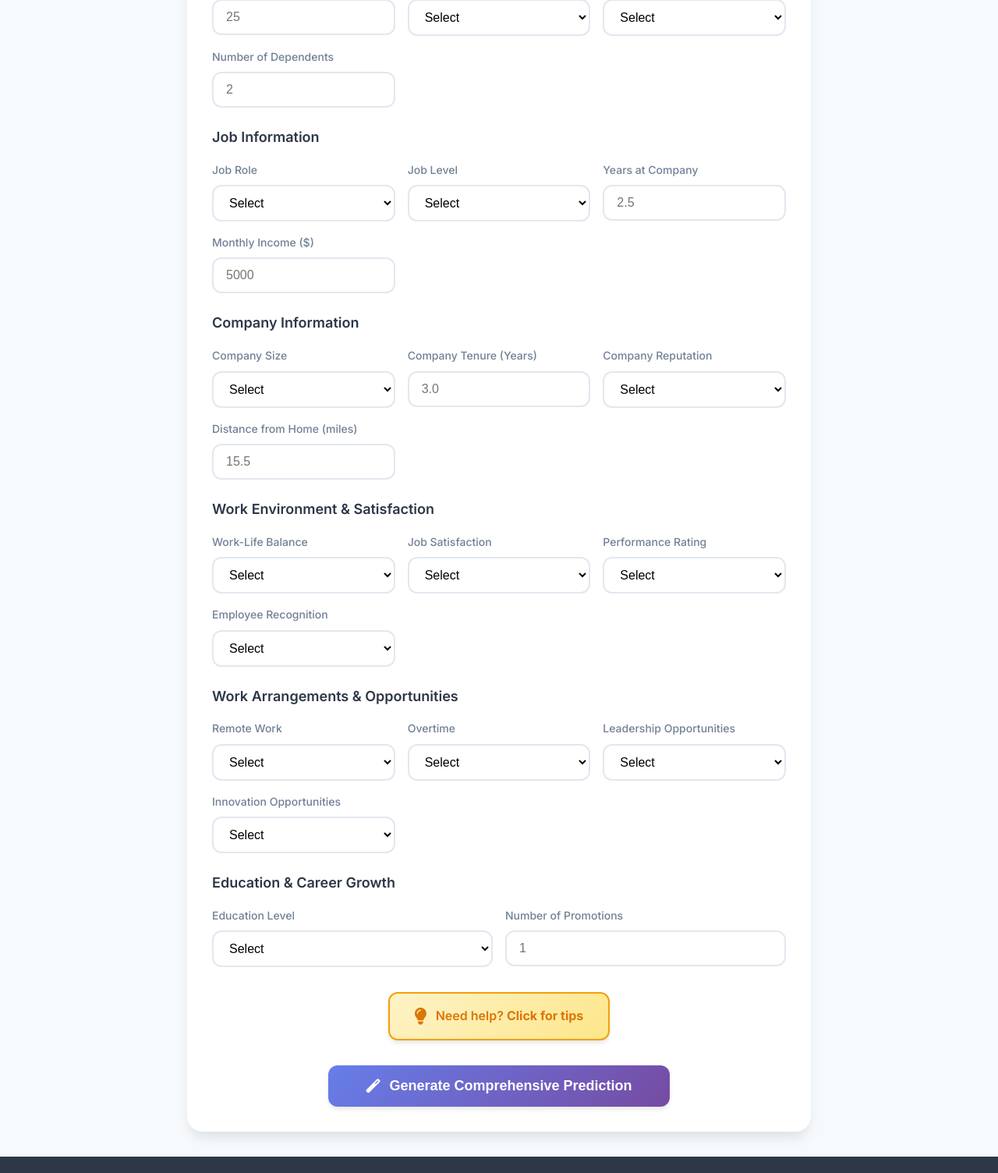
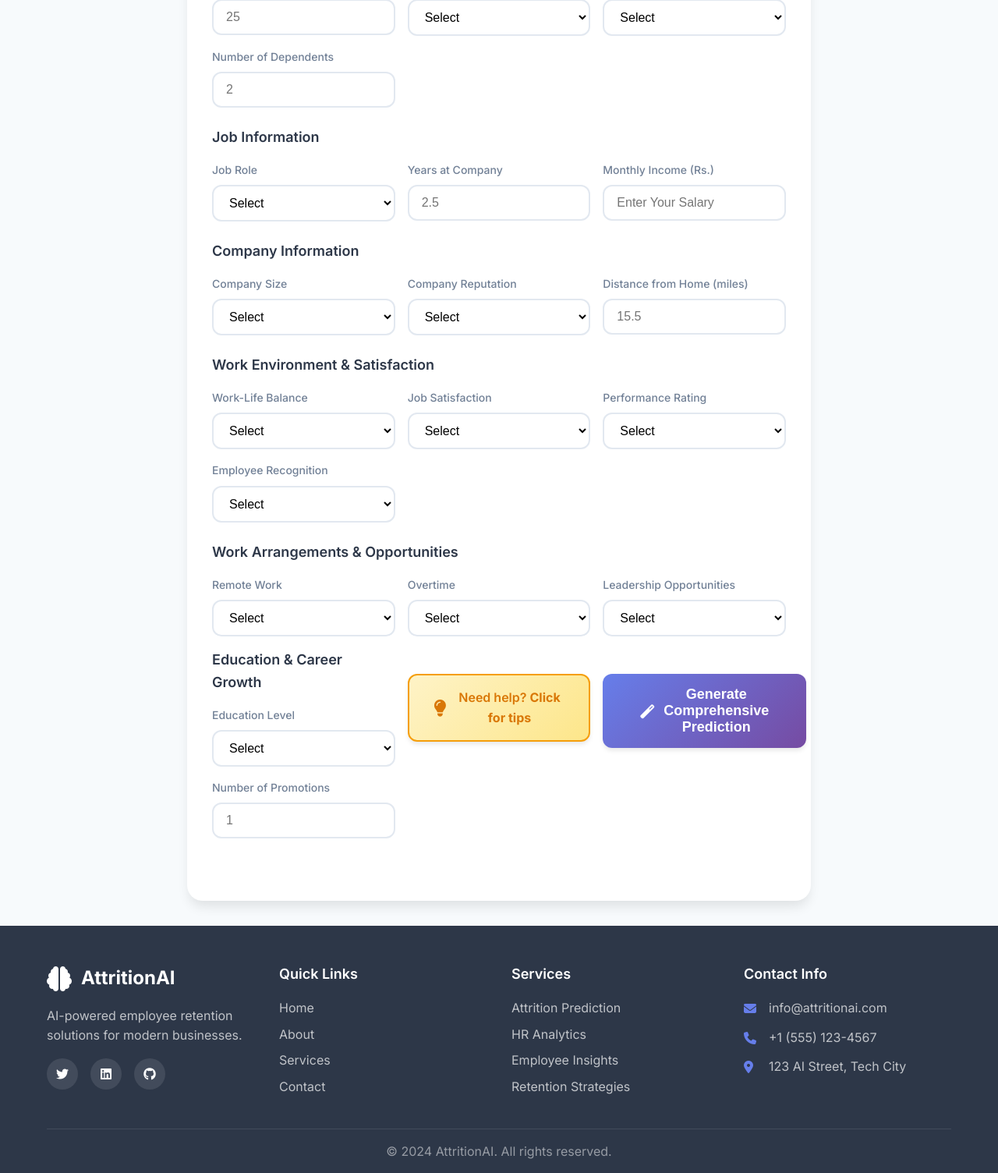
Before and after one commit to Sapantn/Employee-Attrition-Prediction, a Flask app: page /predict in a window 1280 px wide. Shown: the part 457-1961 px from the top of the page at 78% size. Run offline with Flask 3, Linux system fonts and the light colour scheme.

Commit message:
initial commit

```diff
--- a/frontend/static/style.css
+++ b/frontend/static/style.css
@@ -2421,3 +2421,26 @@ body {
         border: 1px solid #ccc;
     }
 }
+.profile-img {
+    width: 120px;
+    height: 120px;
+    border-radius: 50%;
+    object-fit: cover;
+    margin-bottom: 15px;
+    box-shadow: 0 4px 10px rgba(0, 0, 0, 0.1);
+}
+
+.team-member {
+    text-align: center;
+    padding: 20px;
+    border-radius: 12px;
+    background-color: #fff;
+    box-shadow: 0 4px 20px rgba(0, 0, 0, 0.05);
+    max-width: 300px;
+    margin: auto;
+}
+
+.member-role {
+    color: #6c63ff;
+    font-weight: 600;
+}
--- a/frontend/templates/predict.html
+++ b/frontend/templates/predict.html
@@ -80,6 +80,7 @@
                                     <option value="">Select</option>
                                     <option value="Male">Male</option>
                                     <option value="Female">Female</option>
+                                    <option value="Other">Other</option>
                                 </select>
                             </div>
                             <div class="input-group">
@@ -106,26 +107,22 @@
                                 <label for="Job Role">Job Role</label>
                                 <select id="Job Role" name="Job Role" required>
                                     <option value="">Select</option>
-                                    <option value="Sales Executive">Sales Executive</option>
-                                    <option value="Research Scientist">Research Scientist</option>
-                                    <option value="Laboratory Technician">Laboratory Technician</option>
-                                    <option value="Manufacturing Director">Manufacturing Director</option>
-                                    <option value="Healthcare Representative">Healthcare Representative</option>
                                     <option value="Manager">Manager</option>
-                                    <option value="Sales Representative">Sales Representative</option>
-                                    <option value="Research Director">Research Director</option>
-                                    <option value="Human Resources">Human Resources</option>
-                                </select>
-                            </div>
-                            <div class="input-group">
-                                <label for="Job Level">Job Level</label>
-                                <select id="Job Level" name="Job Level" required>
-                                    <option value="">Select</option>
-                                    <option value="1">Level 1</option>
-                                    <option value="2">Level 2</option>
-                                    <option value="3">Level 3</option>
-                                    <option value="4">Level 4</option>
-                                    <option value="5">Level 5</option>
+                                    <option value="Data Analyst">Data Analyst</option>
+                                    <option value="Software Engineer">Software Engineer</option>
+                                    <option value="Product Manager">Product Manager</option>
+                                    <option value="Marketing Specialist">Marketing Specialist</option>
+                                    <option value="Customer Support">Customer Support</option>
+                                    <option value="IT Specialist">IT Specialist</option>
+                                    <option value="Business Analyst">Business Analyst</option>
+                                    <option value="Project Manager">Project Manager</option>
+                                    <option value="Quality Assurance">Quality Assurance</option>
+                                    <option value="Network Administrator">Network Administrator</option>
+                                    <option value="Database Administrator">Database Administrator</option>
+                                    <option value="Web Developer">Web Developer</option>
+                                    <option value="Graphic Designer">Graphic Designer</option>
+                                    <option value="Football Coach">Football Coach</option>
+
                                 </select>
                             </div>
                             <div class="input-group">
@@ -133,8 +130,8 @@
                                 <input type="number" id="Years at Company" name="Years at Company" required min="0" max="50" step="0.1" placeholder="2.5">
                             </div>
                             <div class="input-group">
-                                <label for="Monthly Income">Monthly Income ($)</label>
-                                <input type="number" id="Monthly Income" name="Monthly Income" required min="1000" max="50000" step="1" placeholder="5000">
+                                <label for="Monthly Income">Monthly Income (Rs.)</label>
+                                <input type="number" id="Monthly Income" name="Monthly Income" required min="1000" max="50000" step="1" placeholder="Enter Your Salary">
                             </div>
                         </div>
                     </div>
@@ -152,10 +149,6 @@
                                     <option value="Large">Large (500-1000)</option>
                                     <option value="Enterprise">Enterprise (> 1000)</option>
                                 </select>
-                            </div>
-                            <div class="input-group">
-                                <label for="Company Tenure">Company Tenure (Years)</label>
-                                <input type="number" id="Company Tenure" name="Company Tenure" required min="0" max="50" step="0.1" placeholder="3.0">
                             </div>
                             <div class="input-group">
                                 <label for="Company Reputation">Company Reputation</label>
@@ -253,18 +246,6 @@
                                     <option value="High">High</option>
                                 </select>
                             </div>
-                            <div class="input-group">
-                                <label for="Innovation Opportunities">Innovation Opportunities</label>
-                                <select id="Innovation Opportunities" name="Innovation Opportunities" required>
-                                    <option value="">Select</option>
-                                    <option value="None">None</option>
-                                    <option value="Limited">Limited</option>
-                                    <option value="Moderate">Moderate</option>
-                                    <option value="High">High</option>
-                                </select>
-                            </div>
-                        </div>
-                    </div>
 
                     <!-- Education & Promotions -->
                     <div class="form-group">
--- a/frontend/templates/result.html
+++ b/frontend/templates/result.html
@@ -172,7 +172,7 @@
                         </div>
                         <div class="summary-item">
                             <span class="label">Monthly Income</span>
-                            <span class="value">${{ "{:,.0f}".format(employee_data['Monthly Income']) }}</span>
+                            <span class="value">Rs.{{ "{:,.0f}".format(employee_data['Monthly Income']) }}</span>
                         </div>
                         <div class="summary-item">
                             <span class="label">Performance</span>
@@ -251,7 +251,7 @@
                             </div>
                             <div class="detail-item">
                                 <span class="label">Monthly Income:</span>
-                                <span class="value">${{ "{:,.0f}".format(employee_data['Monthly Income']) }}</span>
+                                <span class="value">Rs.{{ "{:,.0f}".format(employee_data['Monthly Income']) }}</span>
                             </div>
                             <div class="detail-item">
                                 <span class="label">Job Satisfaction:</span>
--- a/frontend/templates/services.html
+++ b/frontend/templates/services.html
@@ -129,11 +129,11 @@
                     </div>
 
                     <div class="employee-profile">
-                        <h3>Sarah Johnson - Senior Developer</h3>
+                        <h3>Akriti Banskota - Senior Designer</h3>
                         <div class="profile-details">
                             <div class="detail-item">
                                 <span class="label">Age:</span>
-                                <span class="value">32</span>
+                                <span class="value">22</span>
                             </div>
                             <div class="detail-item">
                                 <span class="label">Years at Company:</span>
@@ -141,7 +141,7 @@
                             </div>
                             <div class="detail-item">
                                 <span class="label">Monthly Income:</span>
-                                <span class="value">$8,500</span>
+                                <span class="value">Rs.8,500</span>
                             </div>
                             <div class="detail-item">
                                 <span class="label">Job Satisfaction:</span>
```
Also changed, not shown: frontend/templates/about.html (+12 -13 lines).
